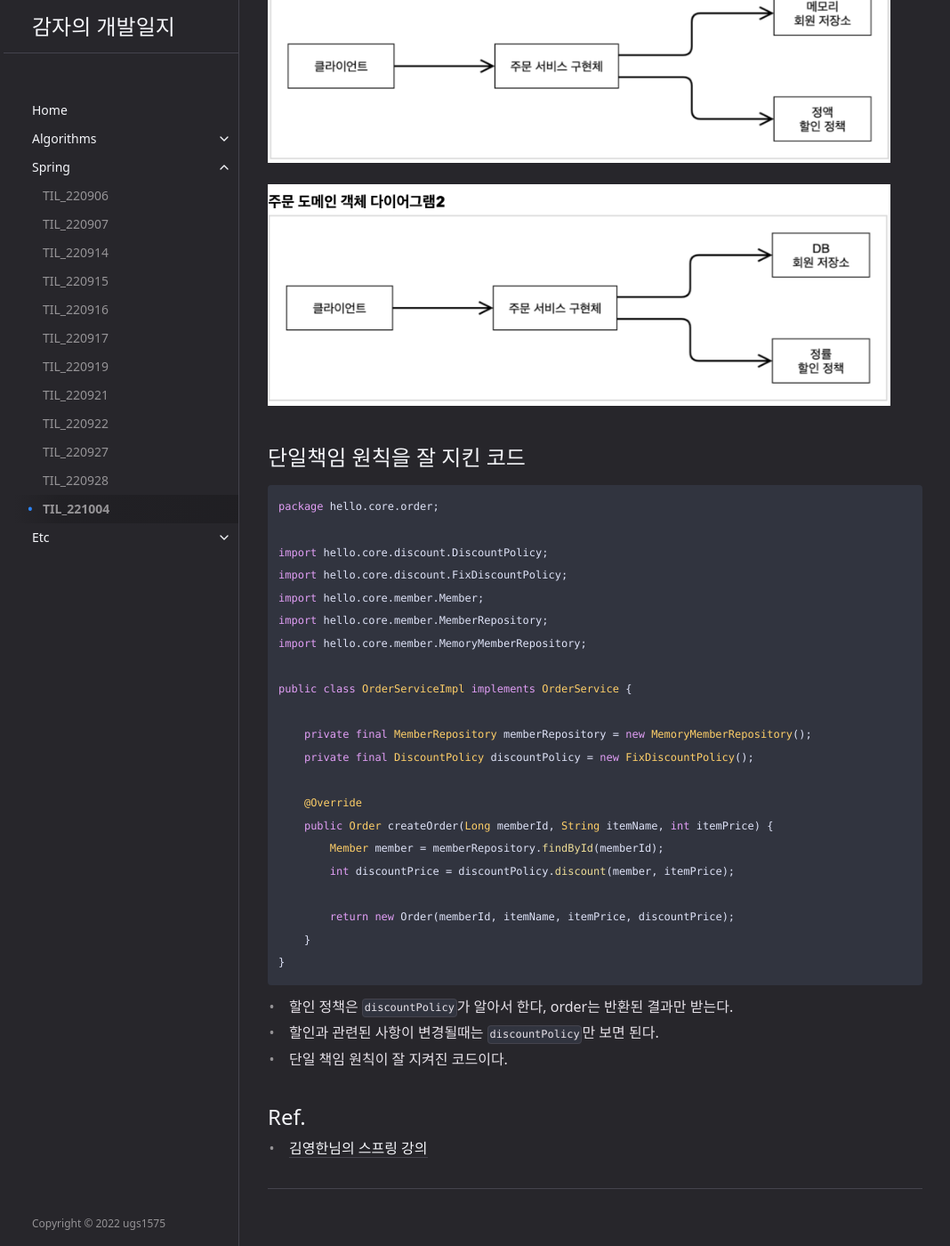
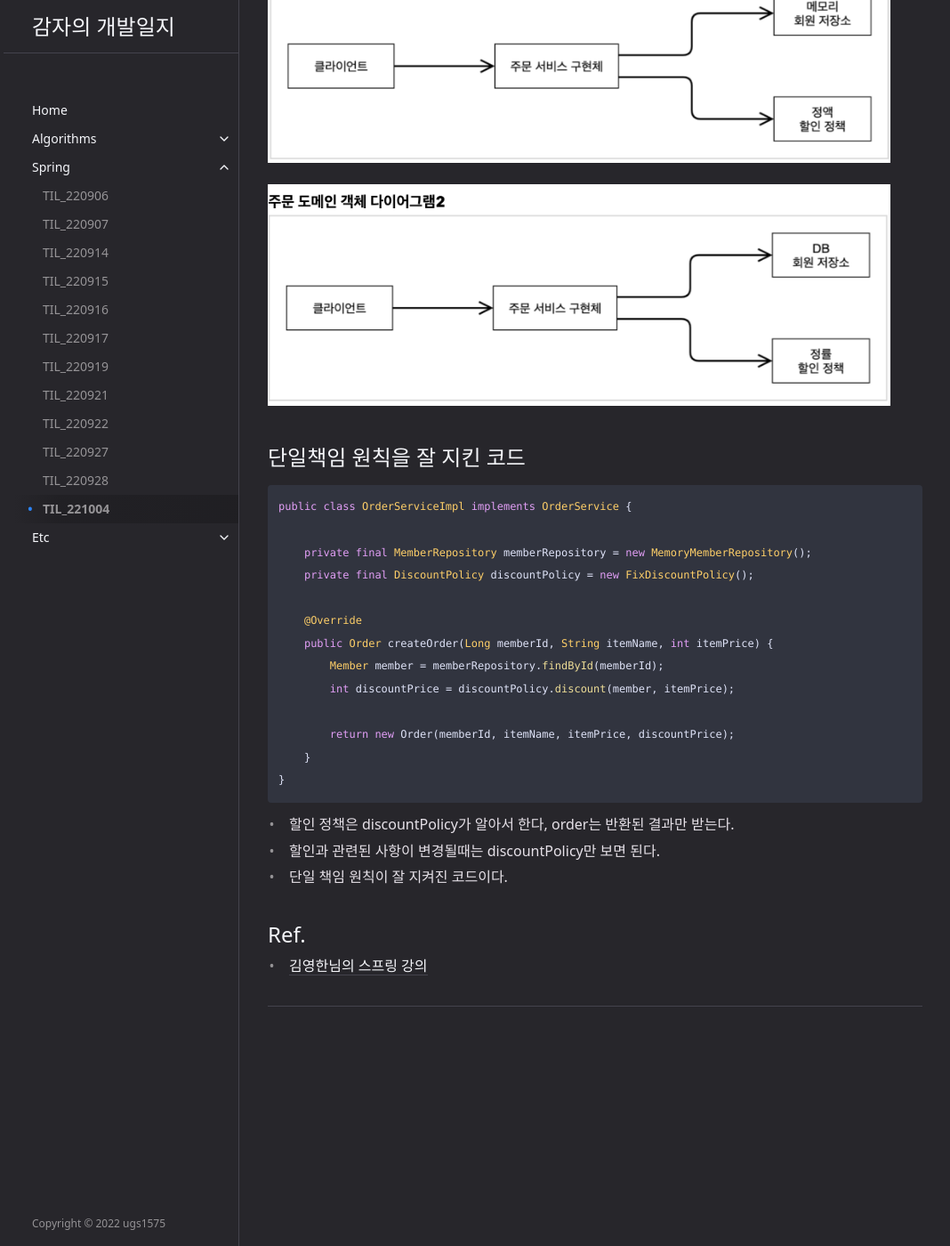
Before and after one commit to ugs1575/ugs1575.github.io, a Jekyll site: the page built from docs/spring/til_221004.md, in a window 1280 px wide and 1400 px high, scrolled down 1581 px. Shown: the whole window at 89% size, without its empty margins (103-1171 px from the left). Built offline with Jekyll 4.4.1, drawn with Linux system fonts in a browser that asks for light colours.

Commit message:
til_221004 내용 수정

````diff
--- a/docs/spring/til_221004.md
+++ b/docs/spring/til_221004.md
@@ -28,14 +28,6 @@ last_modified_at: "22.10.04"
 
 ## 단일책임 원칙을 잘 지킨 코드
 ```java
-package hello.core.order;
-
-import hello.core.discount.DiscountPolicy;
-import hello.core.discount.FixDiscountPolicy;
-import hello.core.member.Member;
-import hello.core.member.MemberRepository;
-import hello.core.member.MemoryMemberRepository;
-
 public class OrderServiceImpl implements OrderService {
 
     private final MemberRepository memberRepository = new MemoryMemberRepository();
@@ -50,8 +42,8 @@ public class OrderServiceImpl implements OrderService {
     }
 }
 ```
-- 할인 정책은 <code class="language-plaintext highlighter-rouge">discountPolicy</code>가 알아서 한다, order는 반환된 결과만 받는다.
-- 할인과 관련된 사항이 변경될때는 <code class="language-plaintext highlighter-rouge">discountPolicy</code>만 보면 된다.
+- 할인 정책은 discountPolicy가 알아서 한다, order는 반환된 결과만 받는다.
+- 할인과 관련된 사항이 변경될때는 discountPolicy만 보면 된다.
 - 단일 책임 원칙이 잘 지켜진 코드이다.
 
 
````
